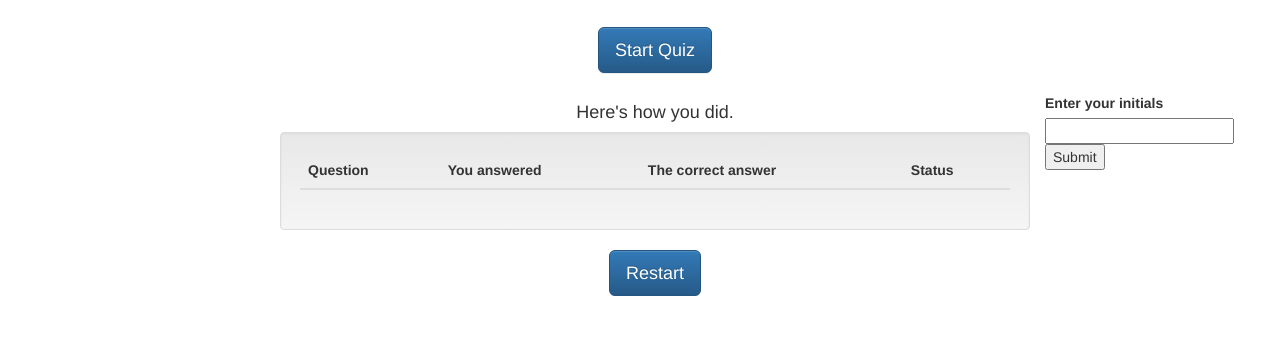
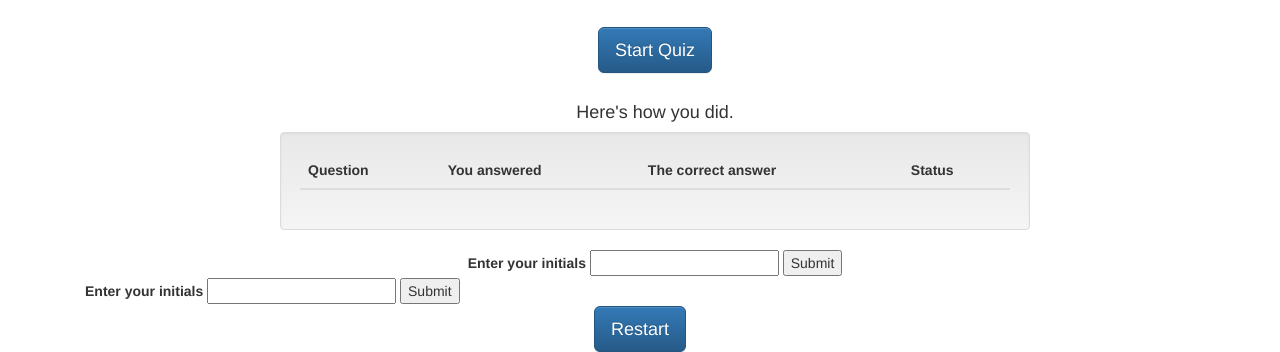
Before and after one commit to danecluster/TimedQuiz, a plain HTML site: page index.html in a window 1280 px wide. Shown: the part 755-1107 px from the top of the page. Before the commit the page ends 1051 px from the top, so only its background shows below. Drawn offline with nearby package versions, Linux system fonts and the light colour scheme.

Commit message:
updated the html

```diff
--- a/index.html
+++ b/index.html
@@ -99,6 +99,12 @@
             </tbody>
           </table>
         </div>
+        <form id="initialsForm">
+          <label for="inputBox">Enter your initials</label>
+          <input type="text" name="inputBox" id="initials">
+          <button id="initialsButton">Submit</button>
+        </form>
+      </div>
       </div>
       <form id="initialsForm">
         <label for="inputBox">Enter your initials</label>
```
